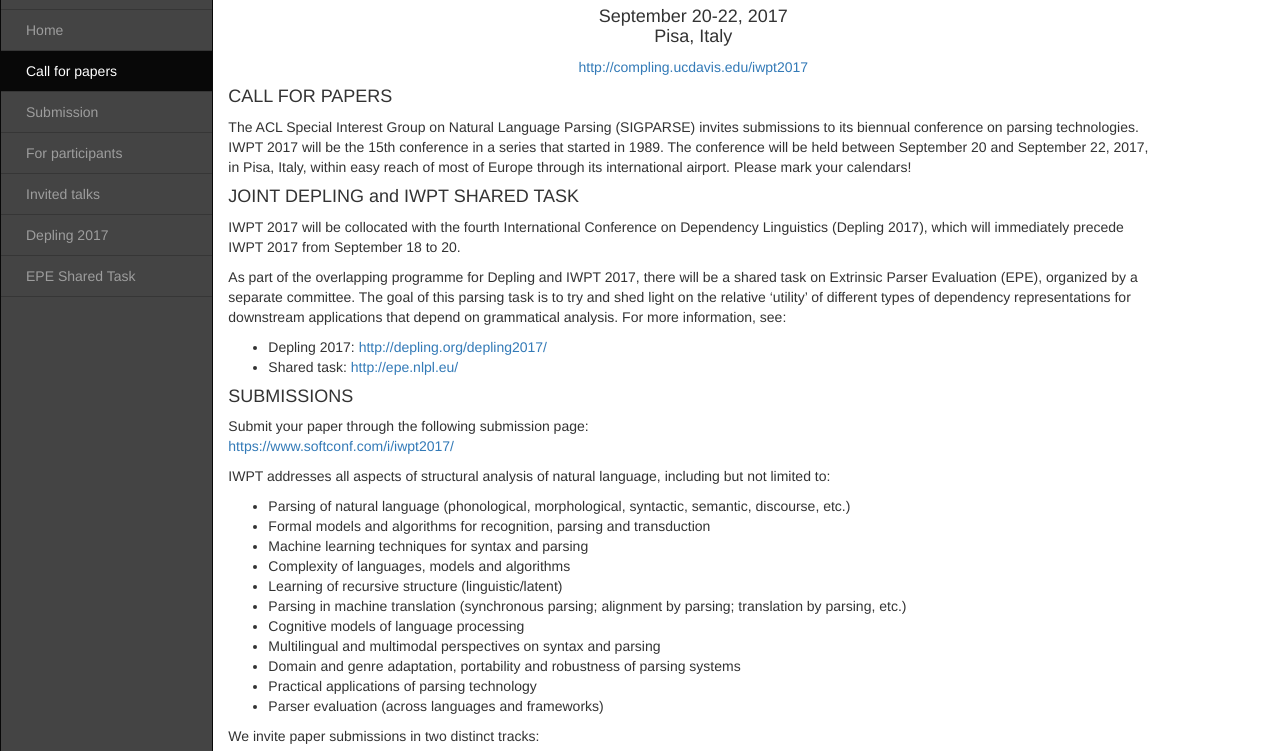
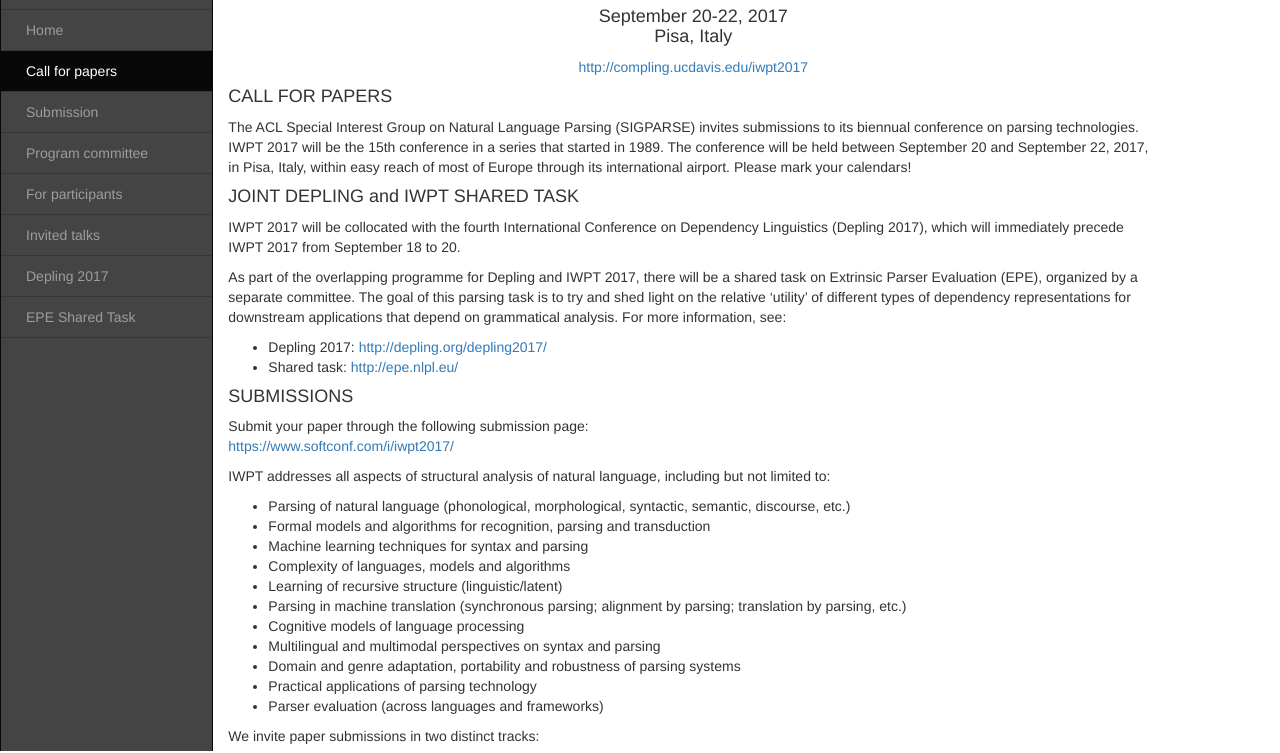
Before and after one commit to sigparse/iwpt2017, a plain HTML site: page callforpapers.html in a window 1280 px wide. Shown: the part 49-802 px from the top of the page. Drawn offline with Linux system fonts and the light colour scheme.

Commit message:
added program committee menu item

```diff
--- a/callforpapers.html
+++ b/callforpapers.html
@@ -58,6 +58,7 @@
                     <li><a href="index.html">Home</a></li>
                     <li class="active"><a href="callforpapers.html">Call for papers</a></li>
                     <li><a href="submission.html">Submission</a></li>
+                    <li><a href="programcommittee.html">Program committee</a></li>
                     <!-- <li><a href="forauthors.html">For authors</a></li> -->
                     <li><a href="forparticipants.html">For participants</a></li>
                     <!-- <li><a href="program.html">Program</a></li> -->
```
Also changed, not shown: forauthors.html (+1 -0 lines), forparticipants.html (+1 -0 lines), index.html (+1 -0 lines), invitedtalks.html (+1 -0 lines), program.html (+1 -0 lines), submission.html (+1 -0 lines), 2 other files.
